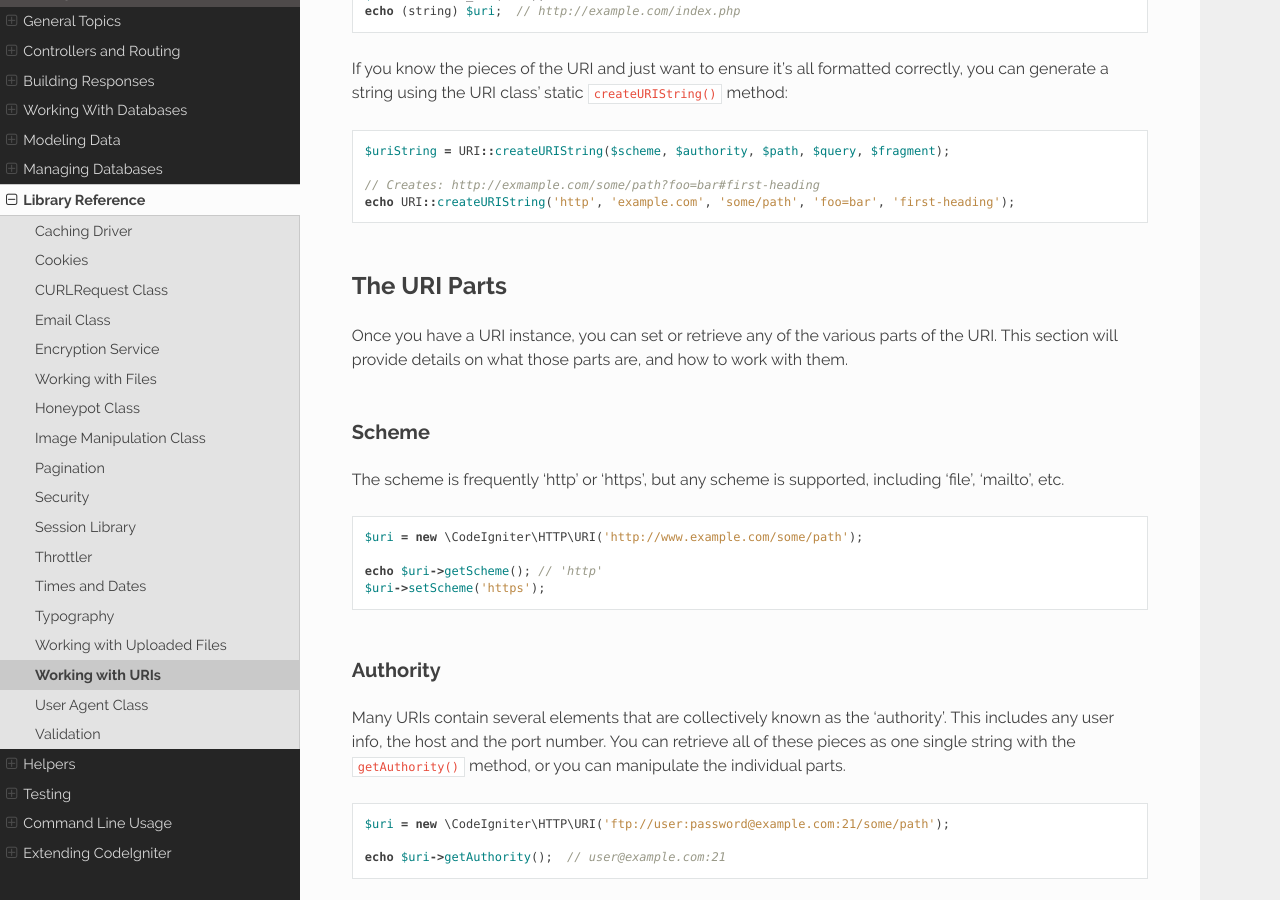
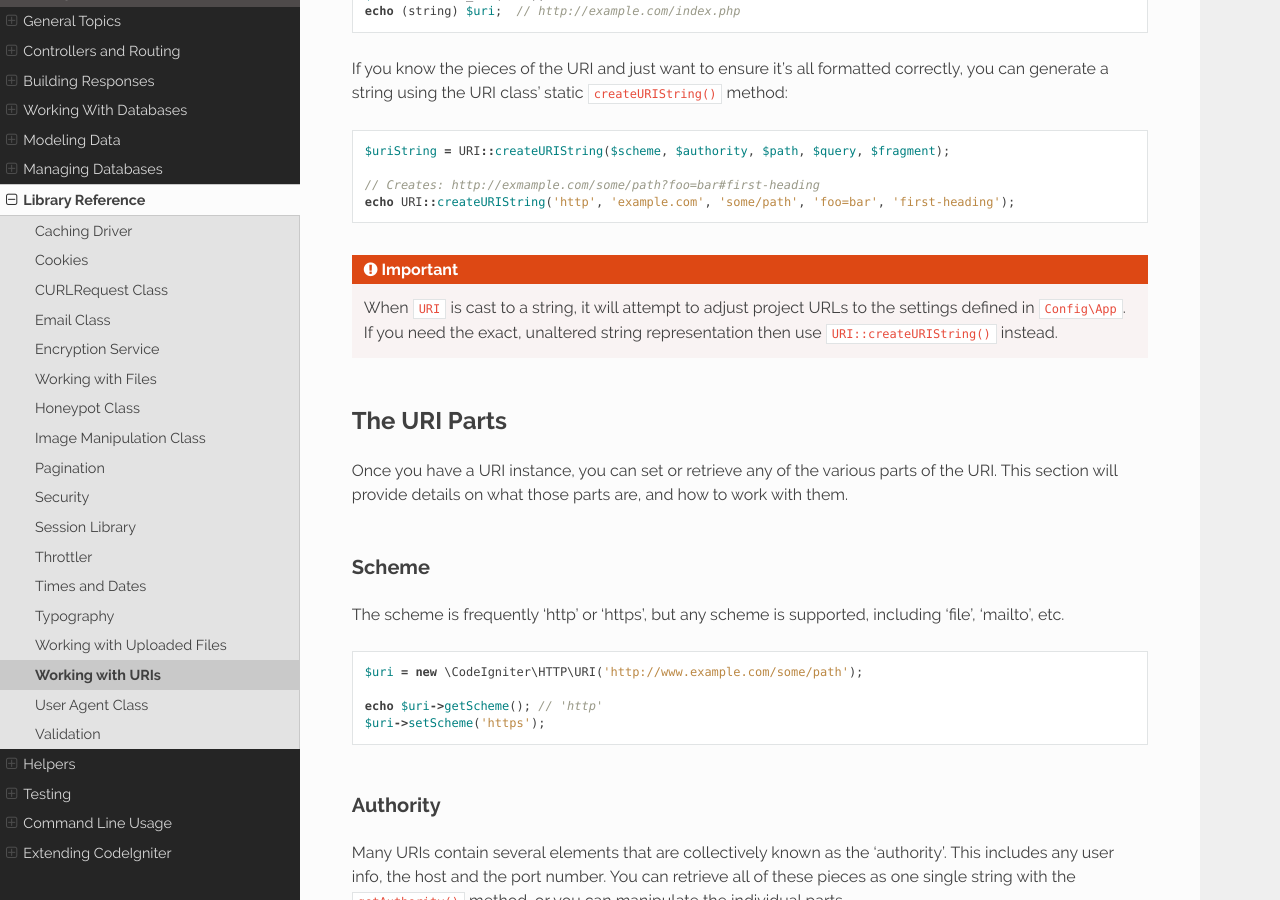
Before and after one commit to NEKOGET/ci4_user_guide_src, a Sphinx documentation site: the page built from source/libraries/uri.rst, in a window 1280 px wide and 900 px high, scrolled down 1652 px. Built offline with Sphinx 7.4.7 and the Read the Docs theme 2.0.0, drawn with Linux system fonts in a browser that asks for light colours.

Commit message:
Add UG cast warning

```diff
--- a/source/libraries/uri.rst
+++ b/source/libraries/uri.rst
@@ -60,6 +60,11 @@ using the URI class' static ``createURIString()`` method::
 
 	// Creates: http://exmample.com/some/path?foo=bar#first-heading
 	echo URI::createURIString('http', 'example.com', 'some/path', 'foo=bar', 'first-heading');
+
+.. important:: When ``URI`` is cast to a string, it will attempt to adjust project URLs to the
+	settings defined in ``Config\App``. If you need the exact, unaltered string representation
+	then use ``URI::createURIString()`` instead.
+
 
 =============
 The URI Parts
```
